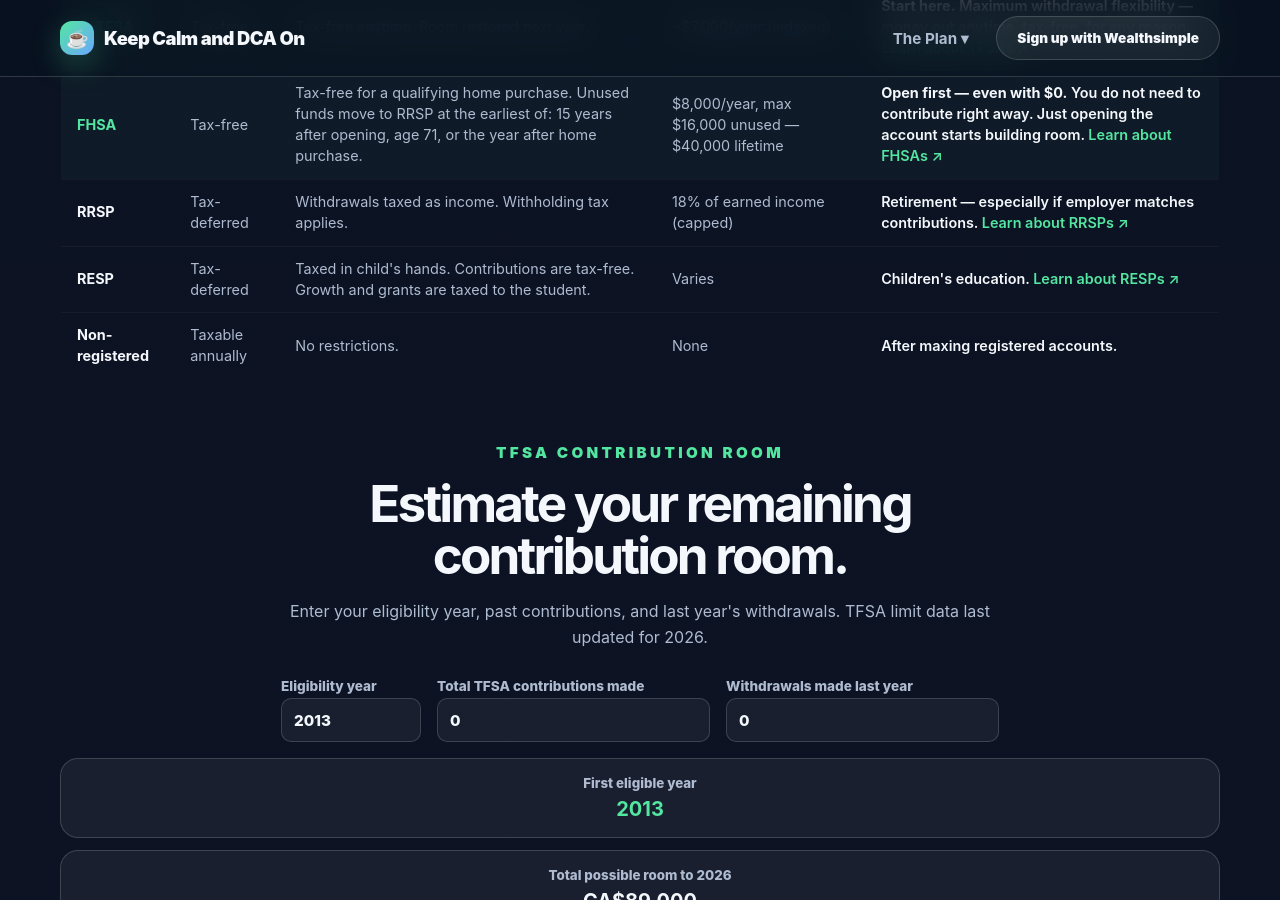
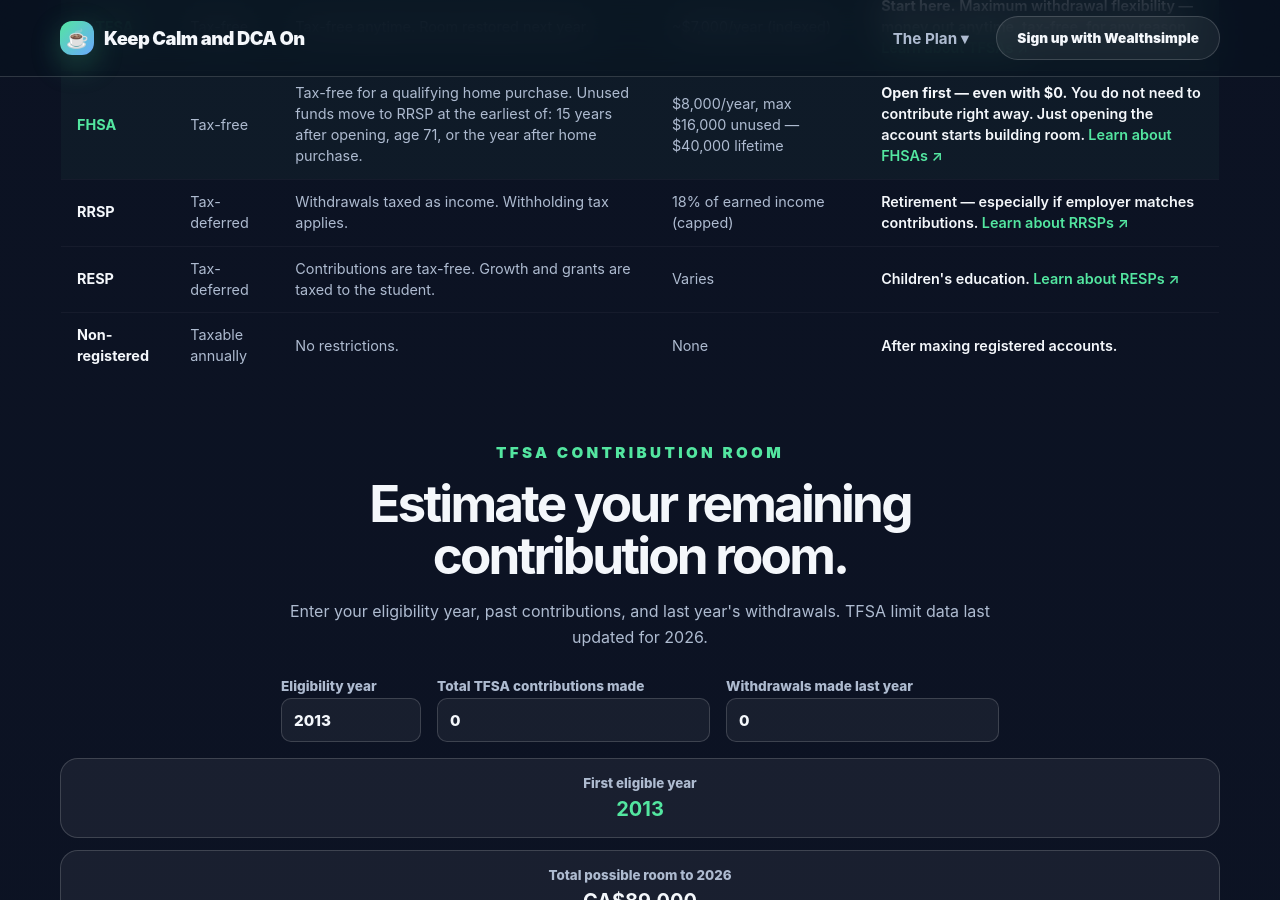
Before and after one commit to thestamp/dcathedip, a Jekyll site: the page built from index.html, in a window 1280 px wide and 900 px high, scrolled down 7834 px. Built offline with Jekyll 4.4.1, drawn with Linux system fonts in a browser that asks for light colours.

Commit message:
Remove redundant 'taxed in child's hands' from RESP withdrawal rules

```diff
--- a/index.html
+++ b/index.html
@@ -381,7 +381,7 @@
             <tr>
               <td><strong>RESP</strong></td>
               <td>Tax-deferred</td>
-              <td>Taxed in child's hands. Contributions are tax-free. Growth and grants are taxed to the student.</td>
+              <td>Contributions are tax-free. Growth and grants are taxed to the student.</td>
               <td>Varies</td>
               <td>Children's education. <a href="https://www.wealthsimple.com/en-ca/learn/what-is-resp" target="_blank" rel="nofollow noopener" style="color:var(--green);">Learn about RESPs ↗</a></td>
             </tr>
```
